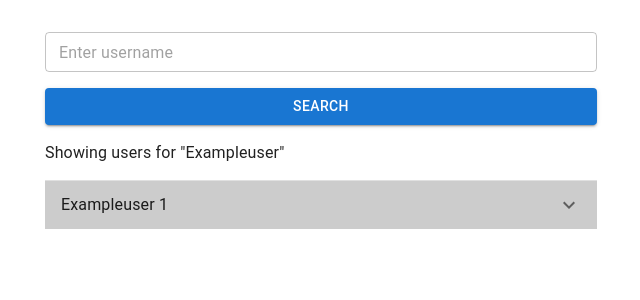
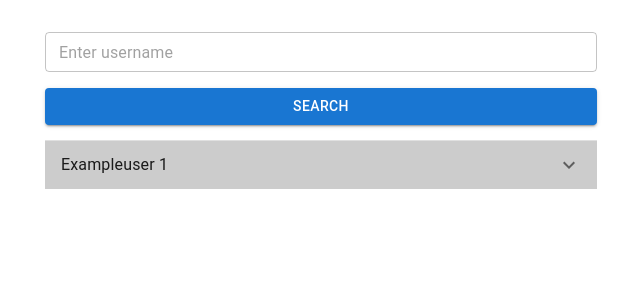
Before and after one commit to xmaddyx/atask-react-dev, a React (Create React App) app: page / in a window 1280 px wide. Shown: the top 300 px of the page, without its empty margins (319-959 px from the left). Built offline with nearby package versions, Linux system fonts and the light colour scheme.

Commit message:
feat: submit form handler

```diff
--- a/src/pages/Index.tsx
+++ b/src/pages/Index.tsx
@@ -1,39 +1,33 @@
-import React, { useRef, useState } from 'react';
-import { CssBaseline, Container, Box, Button, Stack, Accordion, AccordionSummary, Typography, AccordionDetails, Card, CardContent, FormControl, OutlinedInput } from "@mui/material"
-import ExpandMoreIcon from "@mui/icons-material/ExpandMore"
-import StarIcon from "@mui/icons-material/Star"
-
-interface UserDetails {
-  title: string;
-  description: string;
-}
+import React, { useState } from "react";
+import {
+  CssBaseline,
+  Container,
+  Box,
+  Button,
+  Stack,
+  Accordion,
+  AccordionSummary,
+  Typography,
+  AccordionDetails,
+  Card,
+  CardContent,
+  FormControl,
+  OutlinedInput,
+} from "@mui/material";
+import ExpandMoreIcon from "@mui/icons-material/ExpandMore";
+import StarIcon from "@mui/icons-material/Star";
 
 function SearchUser() {
-  const [users, setUsers] = useState<UserDetails[]>([])
-  const timeout = useRef<any>()
-  const inputRef = useRef<any>()
-
-  const getUsers = () => {
-    clearTimeout(timeout.current)
-
-    if (!inputRef?.current?.value?.trim()) {
-      setUsers([])
-      return
-    }
-
-    timeout.current = setTimeout(async () => {
-      setUsers([])
-
-      // try {
-      //   setUsers([])
-      // } catch (error) {
-      //   setUsers([])
-      // }
-    }, 500)
-  }
+  const [searchTerm, setSearchTerm] = useState<string>("");
 
   const handleChange = (event: React.ChangeEvent<HTMLInputElement>) => {
-    getUsers()
+    setSearchTerm(event.target.value);
+  };
+
+  const submitForm = (event: React.FormEvent<HTMLElement>) => {
+    event.preventDefault();
+
+    alert(searchTerm)
   }
 
   return (
@@ -41,29 +35,46 @@ function SearchUser() {
       <CssBaseline />
       <Container maxWidth="sm">
         <Box alignContent="center" mt={4}>
+          <form onSubmit={submitForm}>
             <Stack direction="column" spacing={2}>
               <FormControl fullWidth>
                 <OutlinedInput
+                  name="user"
                   size="small"
                   placeholder="Enter username"
+                  value={searchTerm}
                   onChange={handleChange}
-                inputRef={inputRef}
                   autoComplete="off"
                 />
               </FormControl>
-            <Button variant="contained" fullWidth>Search</Button>
-            <Typography>Showing users for "Exampleuser"</Typography>
+              <Button type="submit" variant="contained" fullWidth>
+                Search
+              </Button>
+              {searchTerm && (
+                <Typography>Showing users for "{searchTerm}"</Typography>
+              )}
               <Accordion elevation={0} disableGutters>
-              <AccordionSummary expandIcon={<ExpandMoreIcon />} sx={{ backgroundColor: "#CCCCCC"}}>
+                <AccordionSummary
+                  expandIcon={<ExpandMoreIcon />}
+                  sx={{ backgroundColor: "#CCCCCC" }}
+                >
                   <Typography>Exampleuser 1</Typography>
                 </AccordionSummary>
                 <AccordionDetails>
                   <Card variant="outlined" sx={{ marginLeft: 2 }}>
                     <CardContent>
                       <Box display="flex" justifyContent="space-between">
-                      <Typography variant="h6" fontWeight={700}>Repository title</Typography>
-                      <Box display="flex" flexDirection="row" alignItems="center">
-                        <Typography sx={{ paddingRight: 1, fontWeight: 700}}>12</Typography>
+                        <Typography variant="h6" fontWeight={700}>
+                          Repository title
+                        </Typography>
+                        <Box
+                          display="flex"
+                          flexDirection="row"
+                          alignItems="center"
+                        >
+                          <Typography sx={{ paddingRight: 1, fontWeight: 700 }}>
+                            12
+                          </Typography>
                           <StarIcon />
                         </Box>
                       </Box>
@@ -73,6 +84,7 @@ function SearchUser() {
                 </AccordionDetails>
               </Accordion>
             </Stack>
+          </form>
         </Box>
       </Container>
     </>
```
Lines whose indentation alone changed are shown as unchanged.
